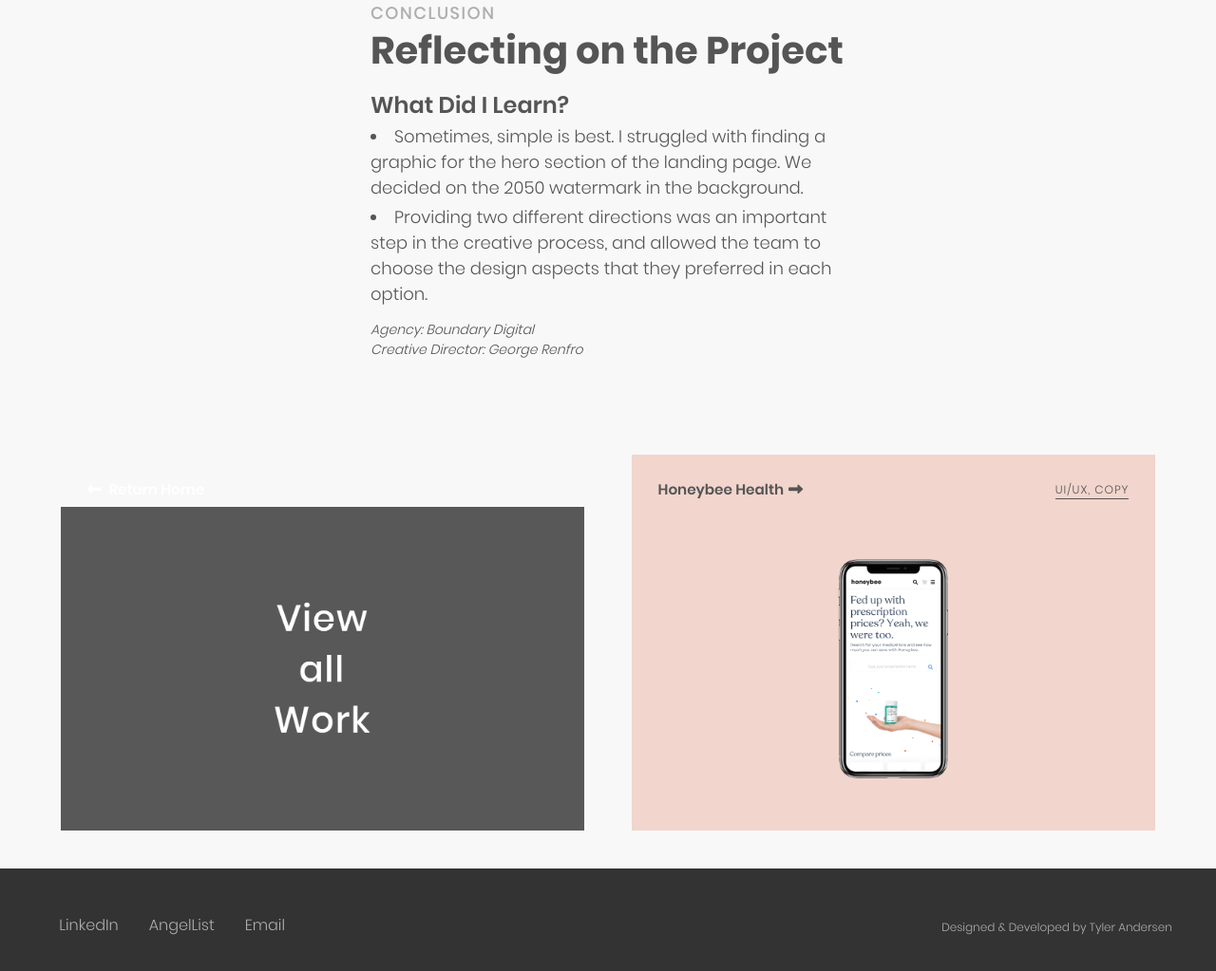
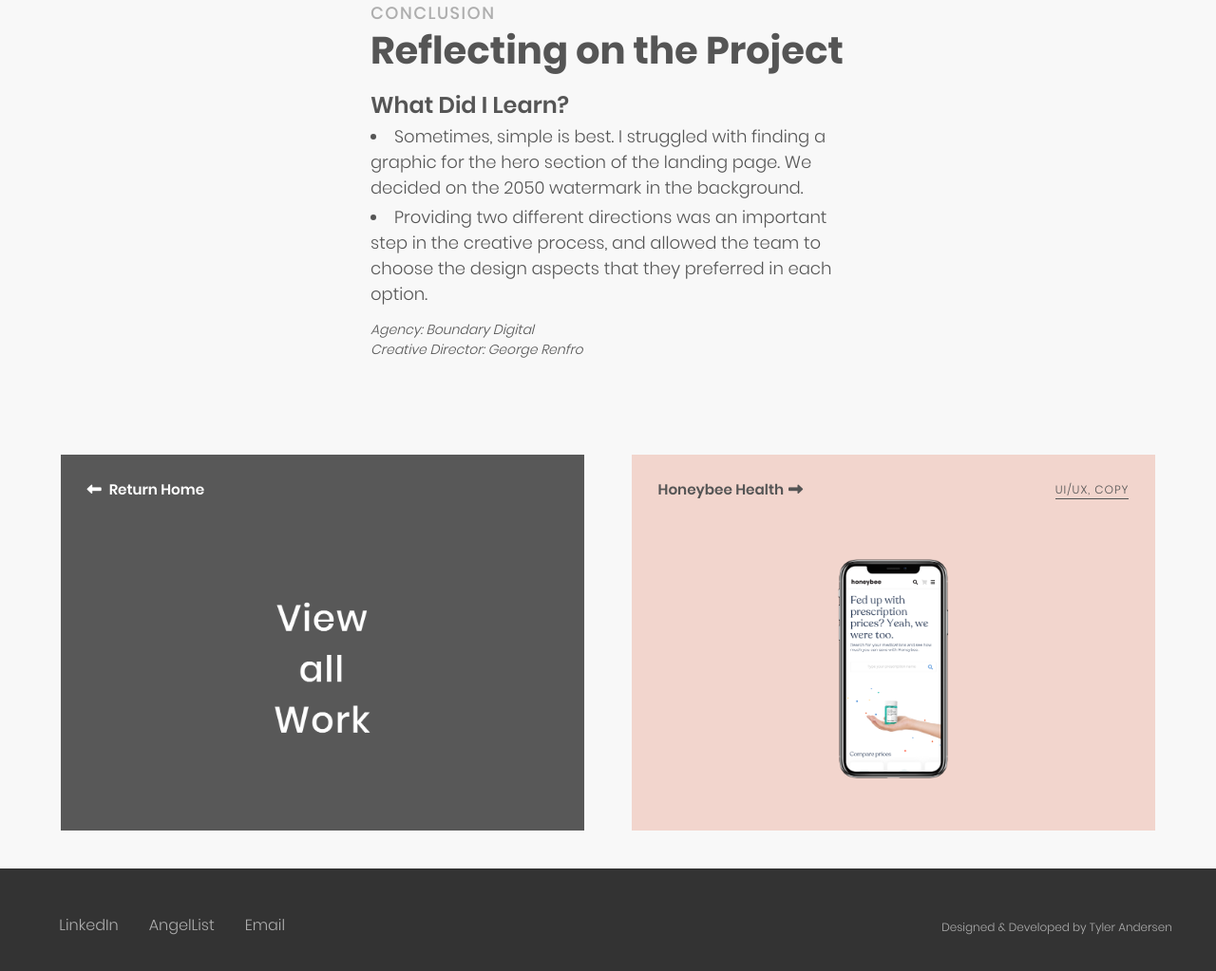
Before and after one commit to TylerAndersen4/Portfolio, a plain HTML site: page vision.html in a window 1280 px wide. Shown: the part 9742-10765 px from the top of the page at 95% size. Drawn offline with nearby package versions, Linux system fonts and the light colour scheme.

Commit message:
update vision

```diff
--- a/vision.html
+++ b/vision.html
@@ -231,7 +231,7 @@
     <div class="container-fluid bg-light-grey no-padding">
       <div class="row landing-splash bg-light-grey">
         <a class="col-md container-fluid index-container margin-right hoverable" href="./index.html">
-          <div class="work-cover bg-grey-2-2">
+          <div class="work-cover bg-grey-2">
             <div class="work-text">
               <h3 class="work-name box-text-hd light-text-1"><i class="fas fa-long-arrow-alt-left"></i>Return Home</h3>
               <div class="work-name-wrap">
```
